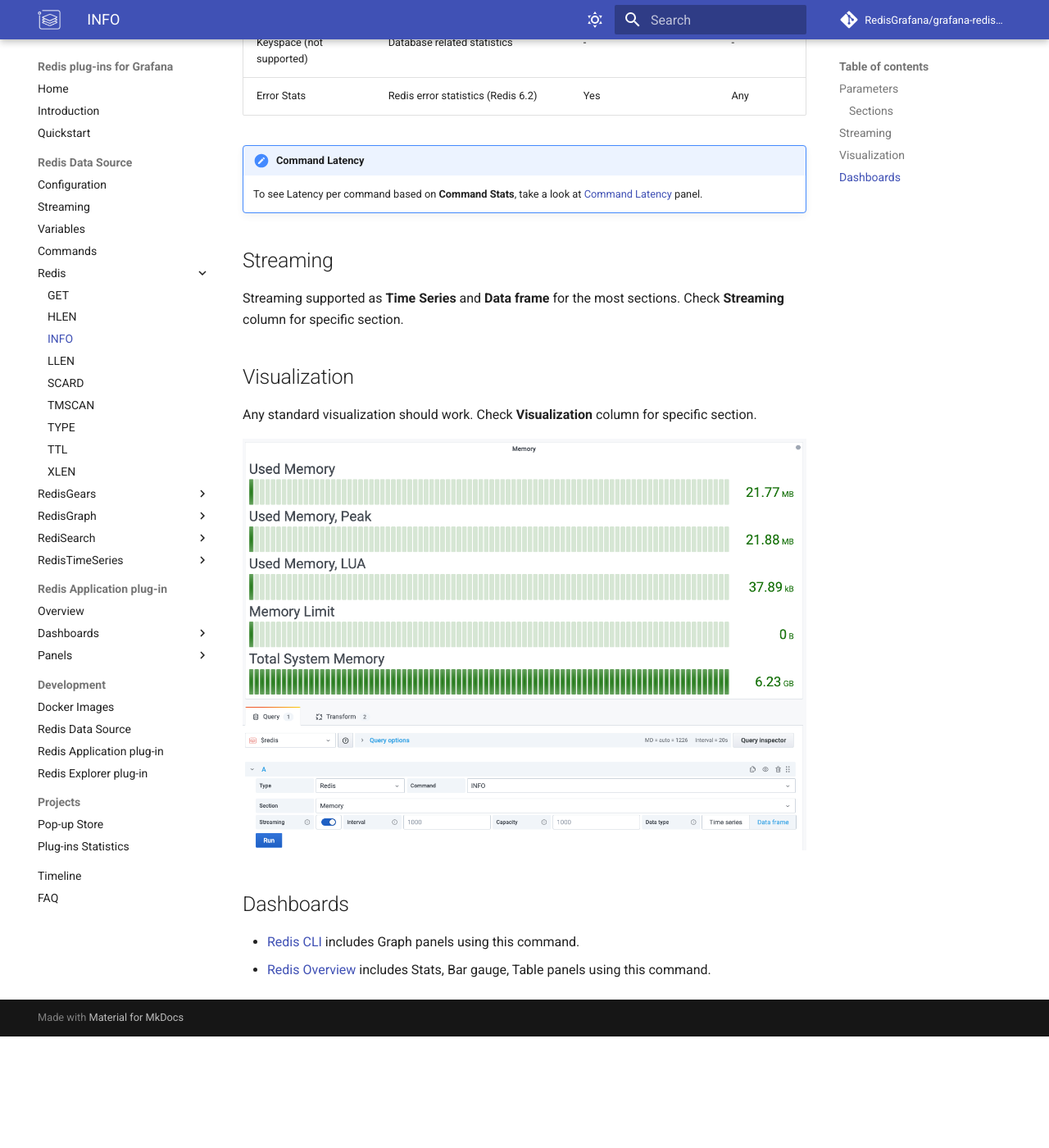
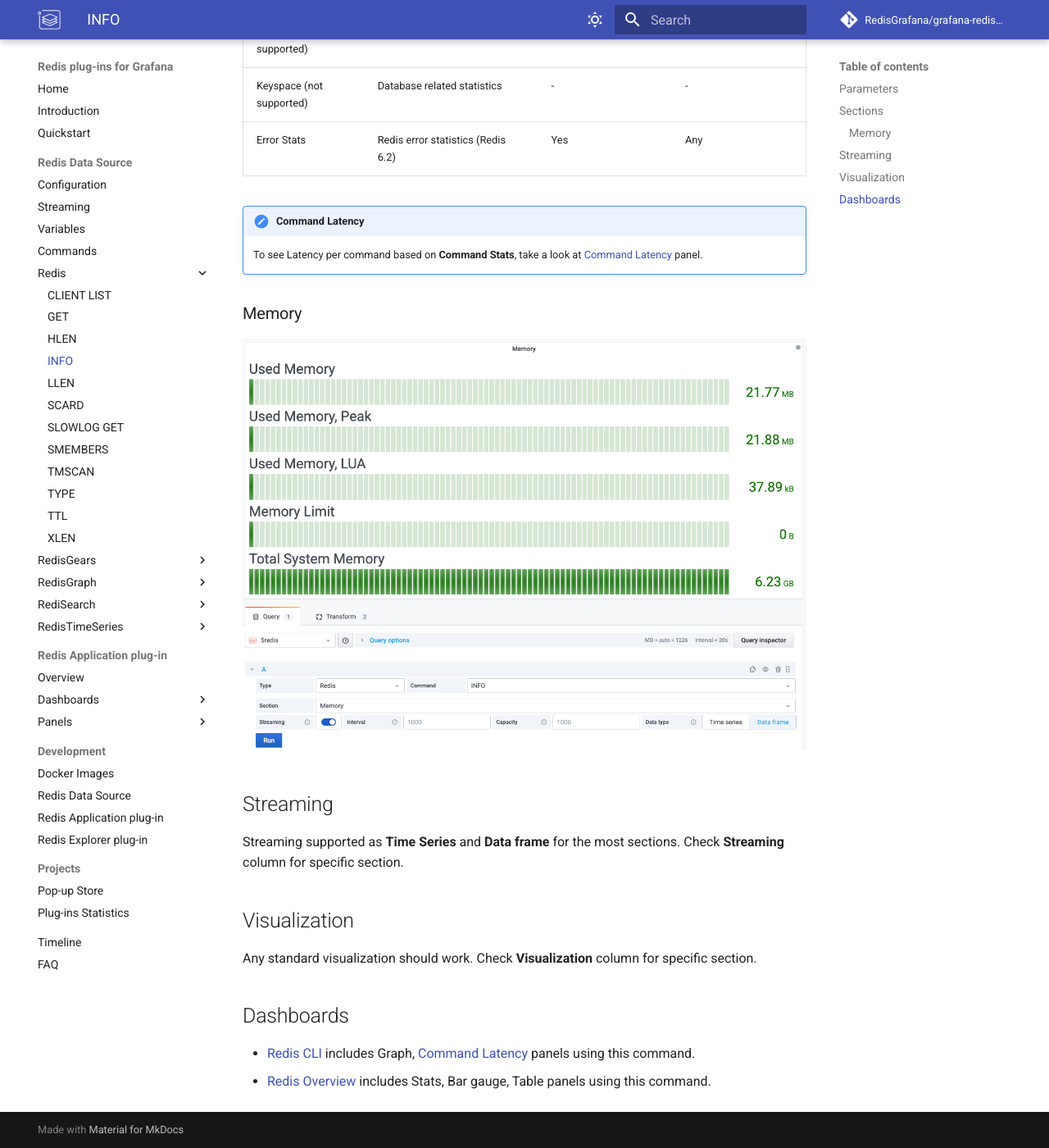
Before and after one commit to RedisGrafana/RedisGrafana, an MkDocs documentation site: the page built from docs/redis-datasource/redis/INFO.md, in a window 1280 px wide and 1400 px high, scrolled down 1568 px. Shown: the whole window at 82% size. Built offline with MkDocs 1.6.1 and Material for MkDocs 9.7.7, drawn with Linux system fonts in a browser that asks for light colours; comment, search, counter and statistics services are not loaded; before the commit the page ends 2832 px from its top, so only the background shows below that; some of the changed text lies outside the part shown.

Commit message:
Add CLIENT LIST, SLOWLOG GET and SMEMBERS commands

```diff
--- a/docs/overrides/content/hero.html
+++ b/docs/overrides/content/hero.html
@@ -253,7 +253,7 @@
         src="https://img.shields.io/github/v/release/redisgrafana/grafana-redis-datasource.svg"
       />
       <img
-        src="https://img.shields.io/github/stars/RedisGrafana/grafana-redis-datasource.svg?style=social&amp;label=Star&amp;maxAge=2592000"
+        src="https://img.shields.io/github/stars/RedisGrafana/grafana-redis-datasource.svg?style=social&amp;label=Star&amp;maxAge=3600"
       />
     </a>
   </div>
@@ -275,7 +275,7 @@
         src="https://img.shields.io/github/v/release/redisgrafana/grafana-redis-app.svg"
       />
       <img
-        src="https://img.shields.io/github/stars/RedisGrafana/grafana-redis-app.svg?style=social&amp;label=Star&amp;maxAge=2592000"
+        src="https://img.shields.io/github/stars/RedisGrafana/grafana-redis-app.svg?style=social&amp;label=Star&amp;maxAge=3600"
       />
     </a>
   </div>
@@ -295,7 +295,7 @@
         src="https://img.shields.io/github/v/release/redisgrafana/grafana-redis-explorer.svg"
       />
       <img
-        src="https://img.shields.io/github/stars/RedisGrafana/grafana-redis-explorer.svg?style=social&amp;label=Star&amp;maxAge=2592000"
+        src="https://img.shields.io/github/stars/RedisGrafana/grafana-redis-explorer.svg?style=social&amp;label=Star&amp;maxAge=3600"
       />
     </a>
   </div>
--- a/docs/redis-datasource/redis/INFO.md
+++ b/docs/redis-datasource/redis/INFO.md
@@ -14,26 +14,30 @@
 | --------- | ---------------------- |
 | Section   | Section of information |
 
-### Sections
+## Sections
 
-| Section                  | Description                                | Streaming                   | Visualization |
-| ------------------------ | ------------------------------------------ | --------------------------- | ------------- |
-| Server                   | General information about the Redis server | Yes                         | Any           |
-| Clients                  | Client connections                         | Yes                         | Any           |
-| Memory                   | Memory consumption related information     | Yes                         | Any           |
-| Persistence              | RDB and AOF related information            | Yes                         | Any           |
-| Stats                    | General statistics                         | Yes                         | Any           |
-| Replication              | Master/replica replication information     | Yes                         | Any           |
-| CPU                      | CPU consumption statistics                 | Yes                         | Any           |
-| Command Stats            | Redis command statistics                   | Number of calls per command | Any           |
-| Cluster                  | Redis Cluster                              | Yes                         | Any           |
-| Modules (not supported)  | Modules                                    | -                           | -             |
-| Keyspace (not supported) | Database related statistics                | -                           | -             |
-| Error Stats              | Redis error statistics (Redis 6.2)         | Yes                         | Any           |
+| Section                  | Description                                | Streaming                   | Visualization                                                               |
+| ------------------------ | ------------------------------------------ | --------------------------- | --------------------------------------------------------------------------- |
+| Server                   | General information about the Redis server | Yes                         | Any                                                                         |
+| Clients                  | Client connections                         | Yes                         | Any                                                                         |
+| Memory                   | Memory consumption related information     | Yes                         | Any                                                                         |
+| Persistence              | RDB and AOF related information            | Yes                         | Any                                                                         |
+| Stats                    | General statistics                         | Yes                         | Any, [Command Latency](../../redis-app/panels/redis-latency-panel.md) panel |
+| Replication              | Master/replica replication information     | Yes                         | Any                                                                         |
+| CPU                      | CPU consumption statistics                 | Yes                         | Any                                                                         |
+| Command Stats            | Redis command statistics                   | Number of calls per command | Any                                                                         |
+| Cluster                  | Redis Cluster                              | Yes                         | Any                                                                         |
+| Modules (not supported)  | Modules                                    | -                           | -                                                                           |
+| Keyspace (not supported) | Database related statistics                | -                           | -                                                                           |
+| Error Stats              | Redis error statistics (Redis 6.2)         | Yes                         | Any                                                                         |
 
 !!! note "Command Latency"
 
     To see Latency per command based on **Command Stats**, take a look at [Command Latency](../../redis-app/panels/redis-latency-panel.md) panel.
+
+### Memory
+
+![INFO](../../images/redis-datasource/commands/info-memory.png)
 
 ## Streaming
 
@@ -43,9 +47,7 @@
 
 Any standard visualization should work. Check **Visualization** column for specific section.
 
-![INFO](../../images/redis-datasource/commands/info-memory.png)
-
 ## Dashboards
 
-- [Redis CLI](../../../redis-app/dashboards/#cli-command-line-interface) includes Graph panels using this command.
+- [Redis CLI](../../../redis-app/dashboards/#cli-command-line-interface) includes Graph, [Command Latency](../../redis-app/panels/redis-latency-panel.md) panels using this command.
 - [Redis Overview](../../../redis-app/dashboards/#redis-overview) includes Stats, Bar gauge, Table panels using this command.
--- a/mkdocs.yml
+++ b/mkdocs.yml
@@ -50,11 +50,14 @@
       - "Variables": "redis-datasource/variables.md"
       - "Commands": "redis-datasource/commands.md"
       - "Redis":
+          - "CLIENT LIST": "redis-datasource/redis/CLIENT-LIST.md"
           - "GET": "redis-datasource/redis/GET.md"
           - "HLEN": "redis-datasource/redis/HLEN.md"
           - "INFO": "redis-datasource/redis/INFO.md"
           - "LLEN": "redis-datasource/redis/LLEN.md"
           - "SCARD": "redis-datasource/redis/SCARD.md"
+          - "SLOWLOG GET": "redis-datasource/redis/SLOWLOG-GET.md"
+          - "SMEMBERS": "redis-datasource/redis/SMEMBERS.md"
           - "TMSCAN": "redis-datasource/custom/TMSCAN.md"
           - "TYPE": "redis-datasource/redis/TYPE.md"
           - "TTL": "redis-datasource/redis/TTL.md"
```
Also changed, not shown: docs/faq.md (+0 -2 lines), docs/redis-datasource/commands.md (+22 -22 lines), docs/redis-datasource/redis/CLIENT-LIST.md (added, +21 -0 lines), docs/redis-datasource/redis/SLOWLOG-GET.md (added, +23 -0 lines), docs/redis-datasource/redis/SMEMBERS.md (added, +23 -0 lines), docs/images/redis-datasource/commands/client-list.png (added), docs/images/redis-datasource/commands/slowlog-get.png (added), docs/images/redis-datasource/commands/smembers.png (added).
